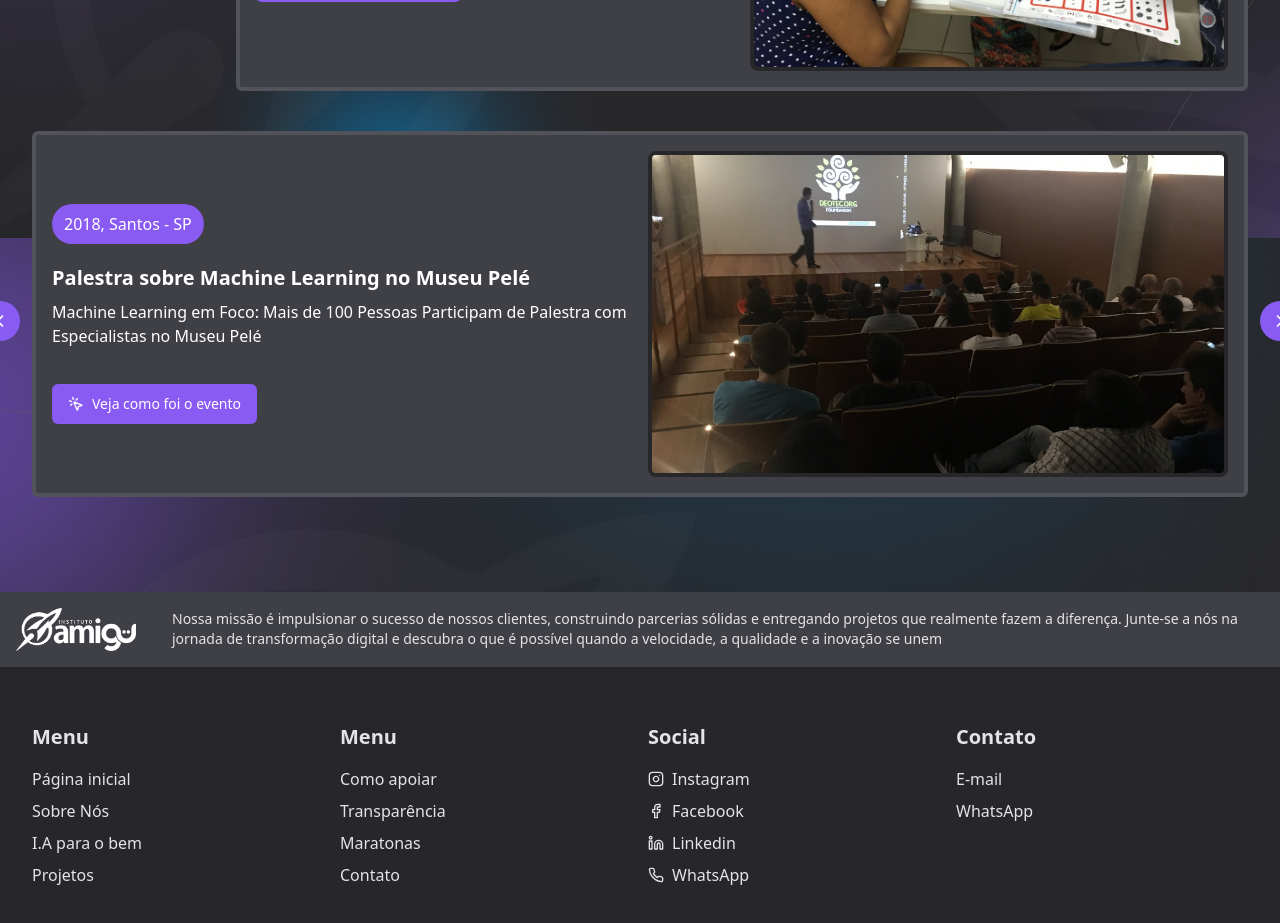
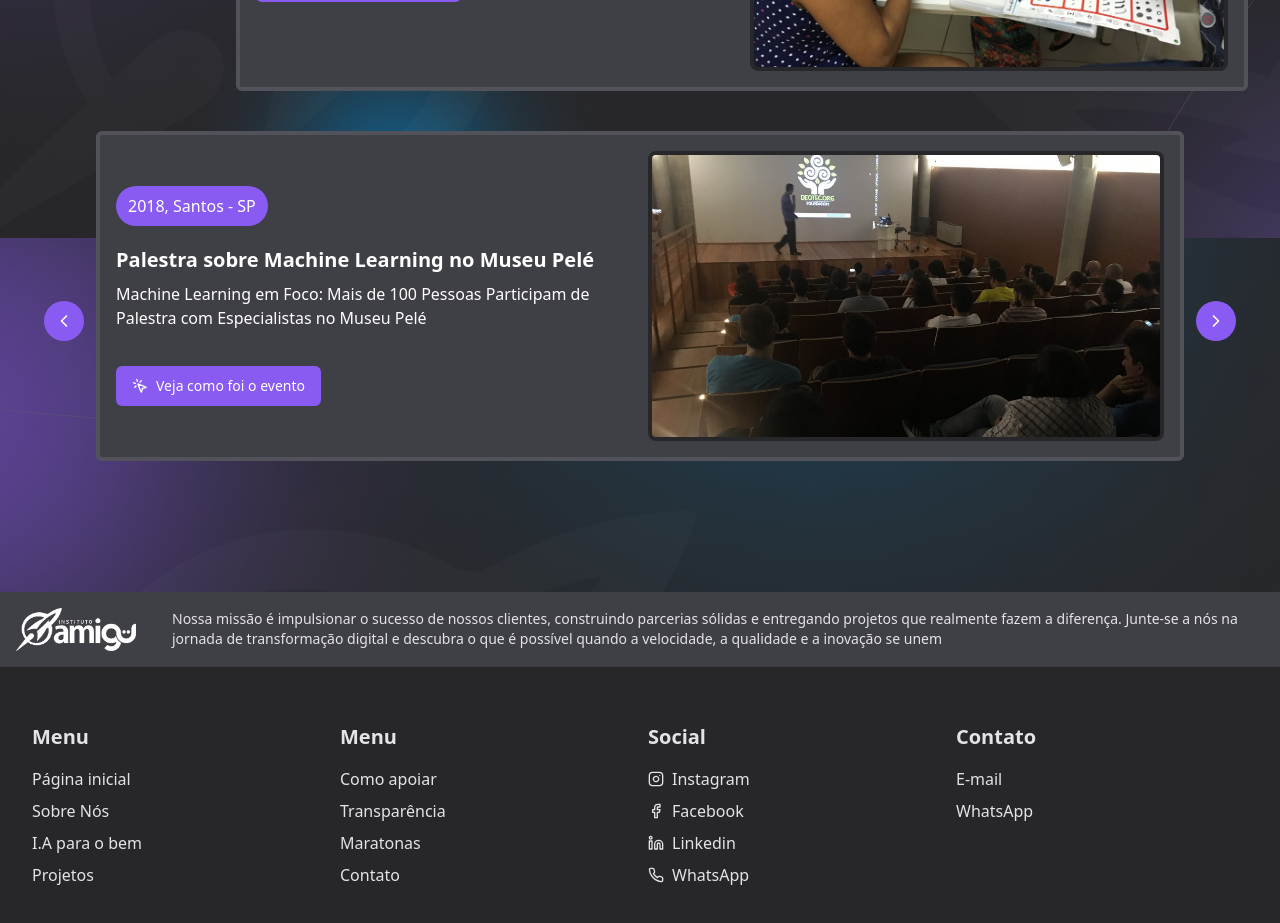
Before and after one commit to bernardopadilha/site-amigu-2024, a React (Vite) app: page /ia-for-good in a window 1280 px wide. Shown: the part 4940-5863 px from the top of the page. Built offline with nearby package versions, Linux system fonts and the light colour scheme.

Commit message:
fix: responsive carousel

```diff
--- a/src/pages/home.tsx
+++ b/src/pages/home.tsx
@@ -463,8 +463,8 @@ export function Home() {
                 </CarouselItem>
               ))}
             </CarouselContent>
-            <CarouselPrevious className="hidden md:flex" />
-            <CarouselNext className="hidden md:flex" />
+            <CarouselPrevious className="md:hidden flex" />
+            <CarouselNext className="md:hidden flex" />
           </Carousel>
         </div>
       </section>
--- a/src/pages/ia-for-good.tsx
+++ b/src/pages/ia-for-good.tsx
@@ -577,7 +577,7 @@ export function IAForGood() {
             </div>
           </div>
 
-          <div className="max-w-7xl px-2 md:px-8 mt-10 relative hidden md:block">
+          <div className="max-w-6xl mx-auto px-2 md:px-8 mt-10 relative hidden md:block">
             <Button className="w-10 h-10 rounded-full absolute -left-5 top-1/2 transform -translate-y-1/2 p-2 bg-violet-500 text-white custom-swiper-button-prev">
               <ChevronLeft className="size-5" />
             </Button>
@@ -840,7 +840,7 @@ export function IAForGood() {
         </div>
       </section>
 
-      <section className="bg-background5 bg-fixed md:hidden">
+      <section className="bg-background5 bg-fixed md:hidden max-w-6xl mx-auto">
         <div className="max-w-7xl px-2 md:px-8 py-10 relative">
           <Button className="w-10 h-10 hidden md:block rounded-full absolute -left-5 top-1/2 transform -translate-y-1/2 p-2 bg-violet-500 text-white custom-swiper-button-prev">
             <ChevronLeft className="size-5" />
```
